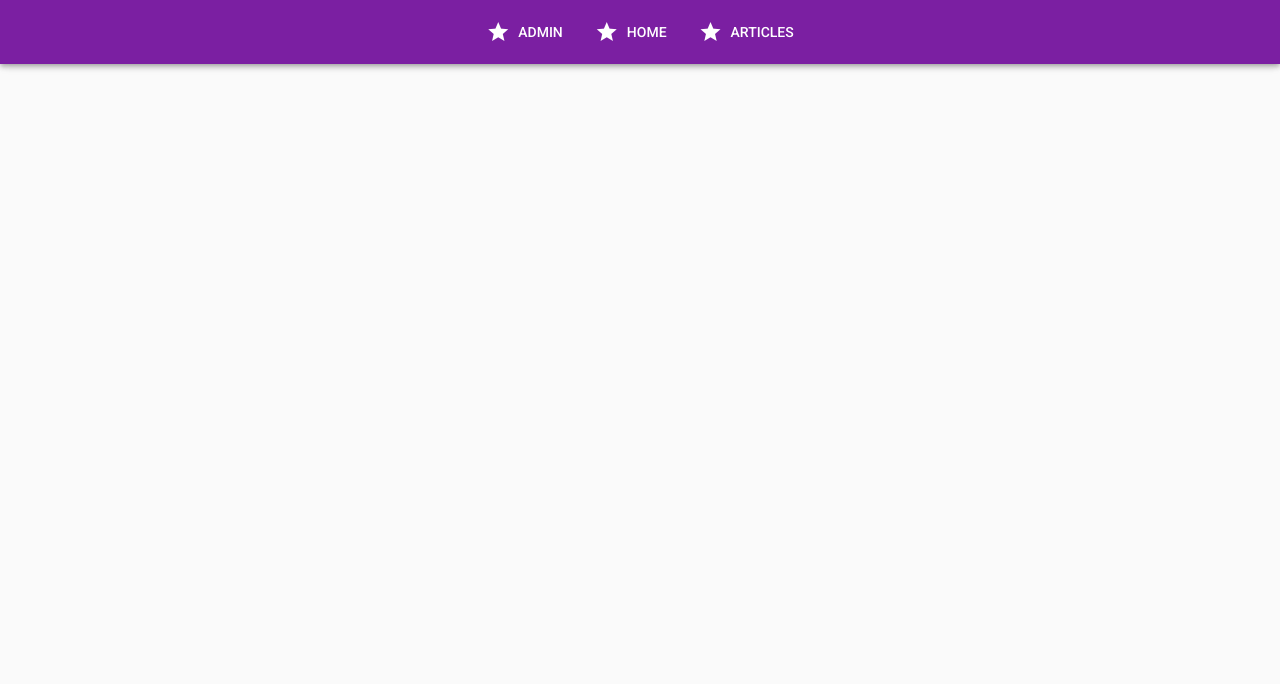
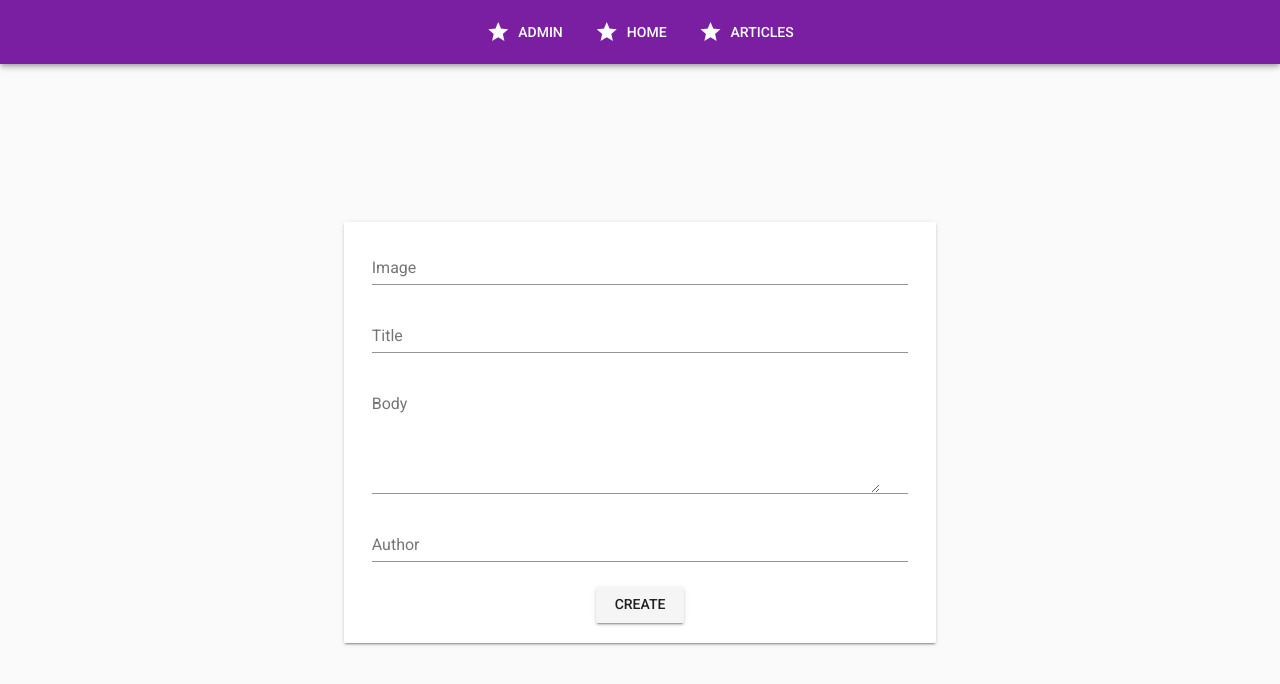
Before and after one commit to Sun1ive/fullstack-cms, a Nuxt app in the folder app/: page /admin/article/create in a window 1280 px wide. Shown: the top 684 px of the page. Built offline with nearby package versions, Linux system fonts and the light colour scheme.

Commit message:
WE DID IT CHAT gachiBASS

```diff
--- a/app/components/Toolbar/AdminToolbar.vue
+++ b/app/components/Toolbar/AdminToolbar.vue
@@ -24,9 +24,9 @@
 export default {
   data: () => ({
     adminMenu: [
-      { title: 'Add Article', icon: 'star', path: '/admin/article/add' },
+      { title: 'Create Article', icon: 'star', path: '/admin/article/create' },
       { title: 'Edit Article', icon: 'star', path: '/admin/article/edit' },
-      { title: 'Add User', icon: 'star', path: '/admin/user/add' },
+      { title: 'Create User', icon: 'star', path: '/admin/user/create' },
       { title: 'Users list', icon: 'star', path: '/admin/user/list' },
     ]
   })
--- a/app/pages/admin/article/add.vue
+++ b/app/pages/admin/article/_id/index.vue
@@ -1,5 +1,5 @@
 <template>
-  <h1>add article</h1>
+  <h1>Edit article</h1>
 </template>
 
 <script>
@@ -8,6 +8,6 @@ export default {
 }
 </script>
 
-<style scoped>
+<style>
 
 </style>
--- /dev/null
+++ b/app/pages/admin/article/create.vue
@@ -0,0 +1,53 @@
+<template>
+  <v-container>
+    <v-layout justify-center align-center>
+      <v-flex xs10 sm6 class="text-xs-center">
+        <v-card>
+          <v-form class="myForm" @submit.prevent="onSubmit">
+            <v-text-field v-model.trim.lazy="image" clearable label="Image" />
+            <v-text-field v-model.trim.lazy="title" clearable label="Title" />
+            <v-text-field v-model.trim.lazy="articleBody" clearable multi-line label="Body" />
+            <v-text-field v-model.trim.lazy="author" clearable label="Author" />
+            <v-btn type="submit">Create</v-btn>
+          </v-form>
+        </v-card>
+      </v-flex>
+    </v-layout>
+  </v-container>
+</template>
+
+<script>
+import API from '../../../axios';
+
+export default {
+  data: () => ({
+    title: '',
+    image: '',
+    articleBody: '',
+    timestamp: '',
+    author: '',
+  }),
+  methods: {
+    async onSubmit() {
+      try {
+        const { data } = await API().post('/v1/articles', {
+          image: this.image,
+          title: this.title,
+          articleBody: this.articleBody,
+          timestamp: new Date().toLocaleString(),
+          author: this.author,
+        });
+        console.log(data);
+      } catch (e) {
+        throw new Error(`Error has occured: ${e}`);
+      }
+    },
+  },
+};
+</script>
+
+<style scoped>
+.myForm {
+  padding: 1rem 2rem;
+}
+</style>
--- a/app/pages/admin/article/edit.vue
+++ b/app/pages/admin/article/list.vue
@@ -1,5 +1,5 @@
 <template>
-  <h2>edit article page</h2>
+  <h2>List of all articles page</h2>
 </template>
 
 <script>
--- a/app/pages/articles/index.vue
+++ b/app/pages/articles/index.vue
@@ -22,9 +22,12 @@
   </v-container>
   <v-container v-else>
     <v-layout justify-center align-center>
-      <v-alert :value="true" type="warning">
-        <h1>There is no articles yet</h1>
-      </v-alert>
+      <v-flex xs6 class="text-xs-center">
+        <v-alert :value="true" type="warning">
+          <h1>There is no articles yet</h1>
+          <v-btn to="/" flat dark>Home page</v-btn>
+        </v-alert>
+      </v-flex>
     </v-layout>
   </v-container>
 </template>
@@ -54,10 +57,6 @@ export default {
   text-transform: capitalize;
 }
 
-.article__body {
-
-}
-
 .article__breadcrumbs {
   font-style: italic;
   font-weight: bold;
```
Also changed, not shown: app/pages/admin/user/create.vue (renamed from app/pages/admin/user/add.vue), 1 other file (tests, documents, lock files or other folders).
